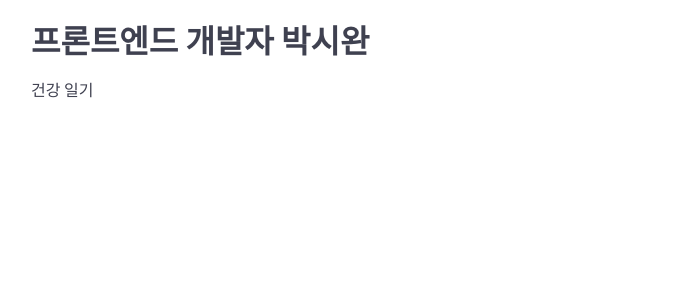
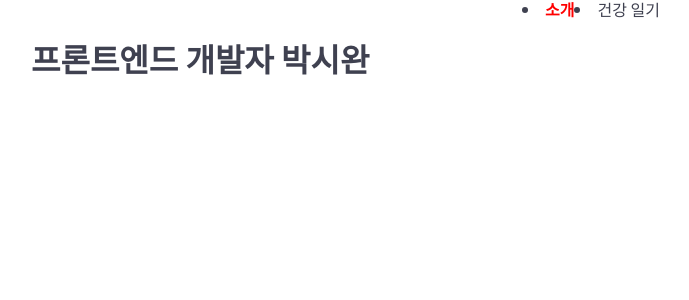
Before and after one commit to park-siwan/parksiwan, a React (Create React App) app: page / in a window 1280 px wide. Shown: the top 300 px of the page, without its empty margins (49-738 px from the left). Built offline with nearby package versions, Linux system fonts and the light colour scheme.

Commit message:
기타 작업중

```diff
--- /dev/null
+++ b/src/components/atoms/Typo.tsx
@@ -0,0 +1,5 @@
+import React from 'react';
+
+export default function Typo() {
+  return <div>Typo</div>;
+}
--- /dev/null
+++ b/src/components/organisms/Gnb/index.tsx
@@ -0,0 +1,41 @@
+import React from 'react';
+import { NavLink } from 'react-router-dom';
+import styled from '@emotion/styled';
+import Flex from '../../atoms/Flex';
+const isActiveStyle = {
+  fontWeight: '900',
+  color: 'red',
+};
+const GnbContainer = styled.ul`
+  width: 100%;
+  display: flex;
+`;
+const Span = styled.span`
+  font-size: 16px;
+`;
+const Li = styled.li`
+  font-size: 16px;
+`;
+
+export default function Gnb() {
+  return (
+    <Flex>
+      <Li>
+        <NavLink
+          to='/'
+          style={({ isActive }) => (isActive ? isActiveStyle : {})}
+        >
+          <Span>소개</Span>
+        </NavLink>
+      </Li>
+      <Li>
+        <NavLink
+          to='/healthDiary'
+          style={({ isActive }) => (isActive ? isActiveStyle : {})}
+        >
+          <Span>건강 일기</Span>
+        </NavLink>
+      </Li>
+    </Flex>
+  );
+}
--- a/src/pages/home/_home.module.scss
+++ b/src/pages/home/_home.module.scss
@@ -1,8 +1,6 @@
-
-.home{
-// background-color: black;
-width: 100vw;
-height: 100vh;
-// color:white;
-
+.home {
+  // background-color: black;
+  // width: 100vw;
+  // height: 100vh;
+  // color:white;
 }
--- a/src/pages/home/index.jsx
+++ b/src/pages/home/index.jsx
@@ -1,7 +1,8 @@
 import React, { useState } from 'react';
 import classNames from 'classnames/bind';
 import home from './_home.module.scss';
-import { Link } from 'react-router-dom';
+
+import styled from '@emotion/styled';
 const cx = classNames.bind(home);
 
 const Home = () => {
@@ -11,7 +12,6 @@ const Home = () => {
         <div className={cx('home')}>
           <div className='col-sm-4'>
             <h1>프론트엔드 개발자 박시완</h1>
-            <Link to='/healthDiary'>건강 일기</Link>
             {/* <h2>폰트적용</h2> */}
             {/* <input className='form-input' type='text' /> */}
             {/* <button>버튼</button> */}
--- a/src/pages/index.tsx
+++ b/src/pages/index.tsx
@@ -2,11 +2,15 @@ import React from 'react';
 import { Routes, Route } from 'react-router-dom';
 import Home from './home';
 import HealthDiary from './healthDiary';
+import Gnb from '../components/organisms/Gnb';
 export default function Pages() {
   return (
-    <Routes>
-      <Route path='/' element={<Home />} />
-      <Route path='/healthDiary' element={<HealthDiary />} />
-    </Routes>
+    <>
+      <Gnb />
+      <Routes>
+        <Route path='/' element={<Home />} />
+        <Route path='/healthDiary' element={<HealthDiary />} />
+      </Routes>
+    </>
   );
 }
```
Also changed, not shown: src/index.js (+4 -4 lines).
